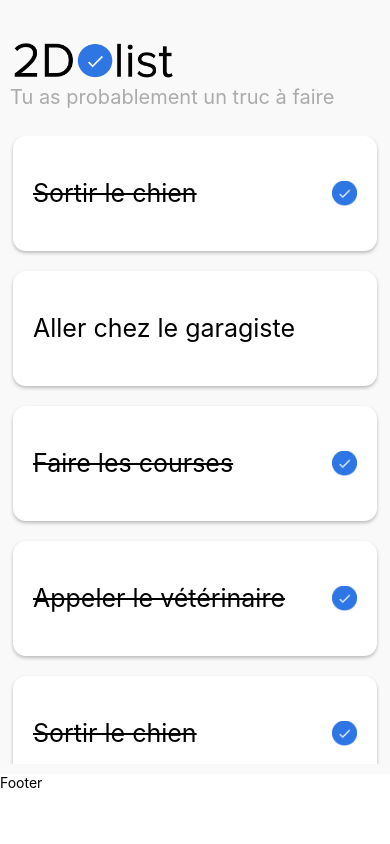
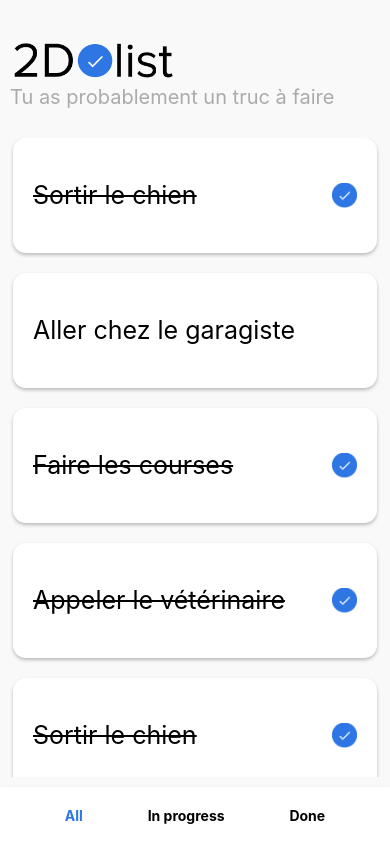
Before and after one commit to endeavor225/react-native-todolist, a React Native app: screen / in a window 390 px wide. Built offline with nearby package versions, Linux system fonts and the light colour scheme.

Commit message:
Tab menu

```diff
--- a/App.js
+++ b/App.js
@@ -4,9 +4,10 @@
 import { Header } from "./components/Header/Header";
 import CardTodo from "./components/CardTodo/CardTodo";
 import { useState } from "react";
+import { TabBottomMenu } from "./components/TabBottomMenu/TabBottomMenu";
 
 export default function App() {
-
+  const [selectedTabName, setSelectedTabName] = useState("all");
   const [todoList, setTodoList] = useState([
     { id: 1, title: "Sortir le chien", isCompleted: true },
     { id: 2, title: "Aller chez le garagiste", isCompleted: false },
@@ -17,7 +18,6 @@
     { id: 7, title: "Faire les courses", isCompleted: true },
     { id: 8, title: "Appeler le vétérinaire", isCompleted: true },
   ]);
-
 
   function updateTodo(todo) {
     const updatedTodo = {
@@ -31,7 +31,7 @@
 
     const updatedTodoList = [...todoList];
     updatedTodoList[indexToUpdate] = updatedTodo;
-    setTodoList(updatedTodoList)
+    setTodoList(updatedTodoList);
   }
 
   function renderTodoList() {
@@ -54,9 +54,10 @@
           </View>
         </SafeAreaView>
       </SafeAreaProvider>
-    <View style={s.footer}>
-      <Text>Footer</Text>
-    </View>
+      <TabBottomMenu
+        onPress={setSelectedTabName}
+        selectedTabName={selectedTabName}
+      />
 </>
   );
 }
--- a/components/CardTodo/CardTodo.style.js
+++ b/components/CardTodo/CardTodo.style.js
@@ -3,7 +3,6 @@
 export const s = StyleSheet.create({
   card: {
     backgroundColor: "white",
-    display: "flex",
     flexDirection: "row",
     height: 115,
     borderRadius: 13,
--- /dev/null
+++ b/components/TabBottomMenu/TabBottomMenu.jsx
@@ -0,0 +1,23 @@
+import { Text, TouchableOpacity, View } from "react-native";
+import { s } from "./TabBottomMenu.style";
+export function TabBottomMenu({ selectedTabName, onPress }) {
+  function getTextStyle(tabName) {
+    return {
+      fontWeight: "bold",
+      color: tabName === selectedTabName ? "#2F76E5" : "black",
+    };
+  }
+  return (
+    <View style={s.container}>
+      <TouchableOpacity onPress={() => onPress("all")}>
+        <Text style={getTextStyle("all")}>All</Text>
+      </TouchableOpacity>
+      <TouchableOpacity onPress={() => onPress("inProgress")}>
+        <Text style={getTextStyle("inProgress")}>In progress</Text>
+      </TouchableOpacity>
+      <TouchableOpacity onPress={() => onPress("done")}>
+        <Text style={getTextStyle("done")}>Done</Text>
+      </TouchableOpacity>
+    </View>
+  );
+}
--- /dev/null
+++ b/components/TabBottomMenu/TabBottomMenu.style.js
@@ -0,0 +1,18 @@
+import { StyleSheet } from "react-native";
+
+export const s = StyleSheet.create({
+  container: {
+    flexDirection: "row",
+    backgroundColor: "white",
+    justifyContent: "space-evenly",
+    paddingVertical: 20,
+    shadowColor: "#000",
+    shadowOffset: {
+      width: 0,
+      height: 5,
+    },
+    shadowOpacity: 0.34,
+    shadowRadius: 6.27,
+    elevation: 10,
+  },
+});
```
Lines whose indentation alone changed are shown as unchanged.
